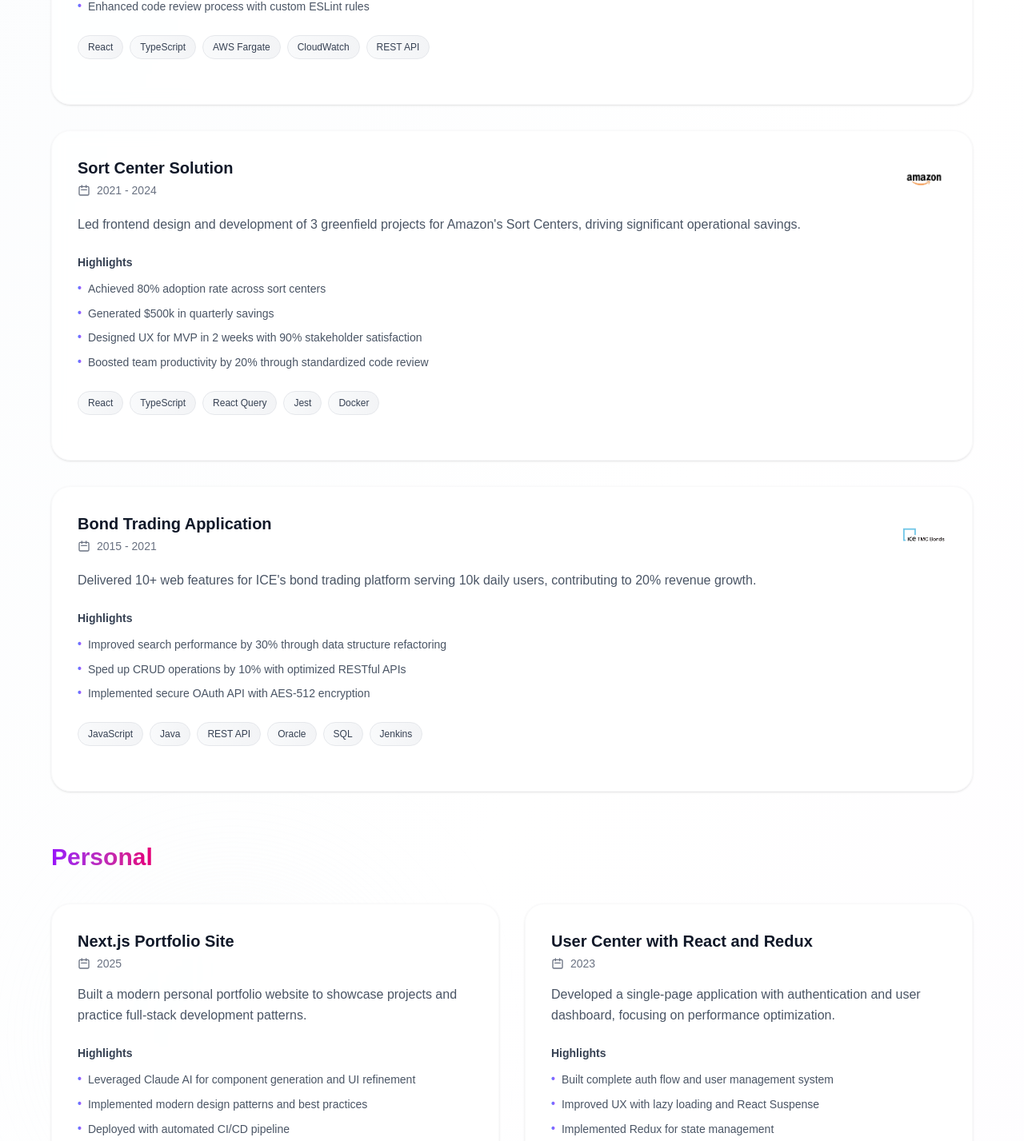
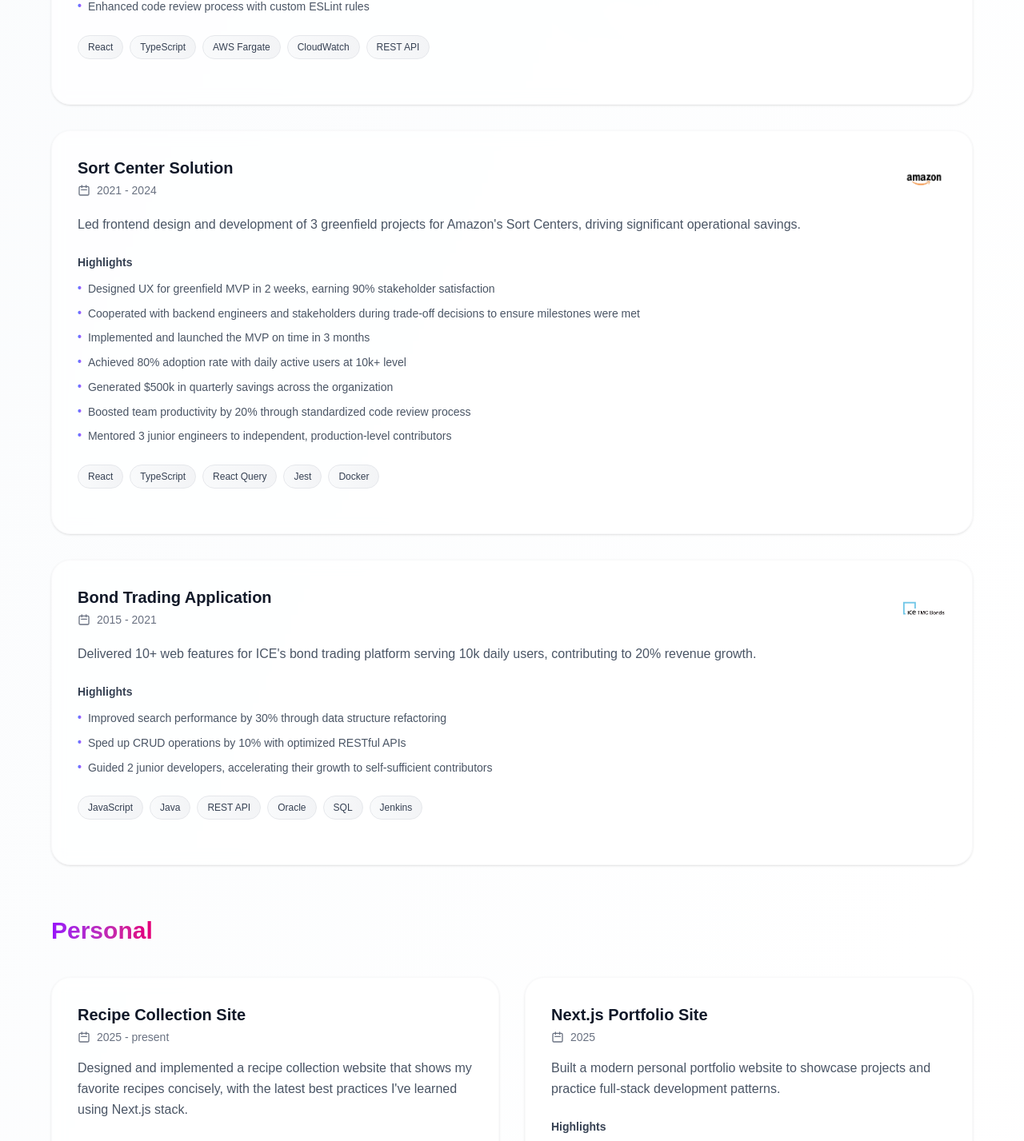
Before and after one commit to cz764/my-portfolio, a Next.js app: page / in a window 1280 px wide. Shown: the part 1322-2749 px from the top of the page at 80% size. Built offline with nearby package versions, Linux system fonts and the light colour scheme.

Commit message:
feat: add recipe collection project and refined highlights for previous work

```diff
--- a/data/projects.ts
+++ b/data/projects.ts
@@ -14,9 +14,9 @@ export const projects: Project[] = [
   {
     title: "ECS Console",
     description:
-      "Led frontend development for AWS Fargate features, improving console efficiency and user experience for 500k+ daily users.",
+      "Led frontend development for AWS ECS and Fargate features, improving console efficiency and user experience for 500k+ daily users.",
     highlights: [
-      "Improved Console efficiency by 10% through UX enhancements",
+      "Improved ECS Console efficiency by 10% through UX enhancements",
       "Delivered 100% of MLP features on time",
       "Enhanced code review process with custom ESLint rules",
     ],
@@ -30,10 +30,13 @@ export const projects: Project[] = [
     description:
       "Led frontend design and development of 3 greenfield projects for Amazon's Sort Centers, driving significant operational savings.",
     highlights: [
-      "Achieved 80% adoption rate across sort centers",
-      "Generated $500k in quarterly savings",
-      "Designed UX for MVP in 2 weeks with 90% stakeholder satisfaction",
-      "Boosted team productivity by 20% through standardized code review",
+      "Designed UX for greenfield MVP in 2 weeks, earning 90% stakeholder satisfaction",
+      "Cooperated with backend engineers and stakeholders during trade-off decisions to ensure milestones were met",
+      "Implemented and launched the MVP on time in 3 months",
+      "Achieved 80% adoption rate with daily active users at 10k+ level",
+      "Generated $500k in quarterly savings across the organization",
+      "Boosted team productivity by 20% through standardized code review process",
+      "Mentored 3 junior engineers to independent, production-level contributors",
     ],
     techStack: ["React", "TypeScript", "React Query", "Jest", "Docker"],
     type: "professional",
@@ -47,12 +50,35 @@ export const projects: Project[] = [
     highlights: [
       "Improved search performance by 30% through data structure refactoring",
       "Sped up CRUD operations by 10% with optimized RESTful APIs",
-      "Implemented secure OAuth API with AES-512 encryption",
+      "Guided 2 junior developers, accelerating their growth to self-sufficient contributors",
     ],
     techStack: ["JavaScript", "Java", "REST API", "Oracle", "SQL", "Jenkins"],
     type: "professional",
     timeframe: "2015 - 2021",
     logoUrl: "/logos/ice.png",
+  },
+  {
+    title: "Recipe Collection Site",
+    description:
+      "Designed and implemented a recipe collection website that shows my favorite recipes concisely, with the latest best practices I've learned using Next.js stack.",
+    highlights: [
+      "Designed the website layout, color palette, logo and components in Figma",
+      "Implemented UI components with Next.js, HeroUI and TailwindCSS stack",
+      "Managed project estimation and timelines using Asana and spreadsheets",
+      "Deployed proof of concept to Vercel with a working home page",
+    ],
+    techStack: [
+      "Next.js",
+      "HeroUI",
+      "React",
+      "TypeScript",
+      "TailwindCSS",
+      "Vercel",
+    ],
+    githubUrl: "https://github.com/cz764/recipe-collection-fav",
+    liveUrl: "https://recipe-collection-neon.vercel.app/",
+    type: "personal",
+    timeframe: "2025 - present",
   },
   {
     title: "Next.js Portfolio Site",
```
